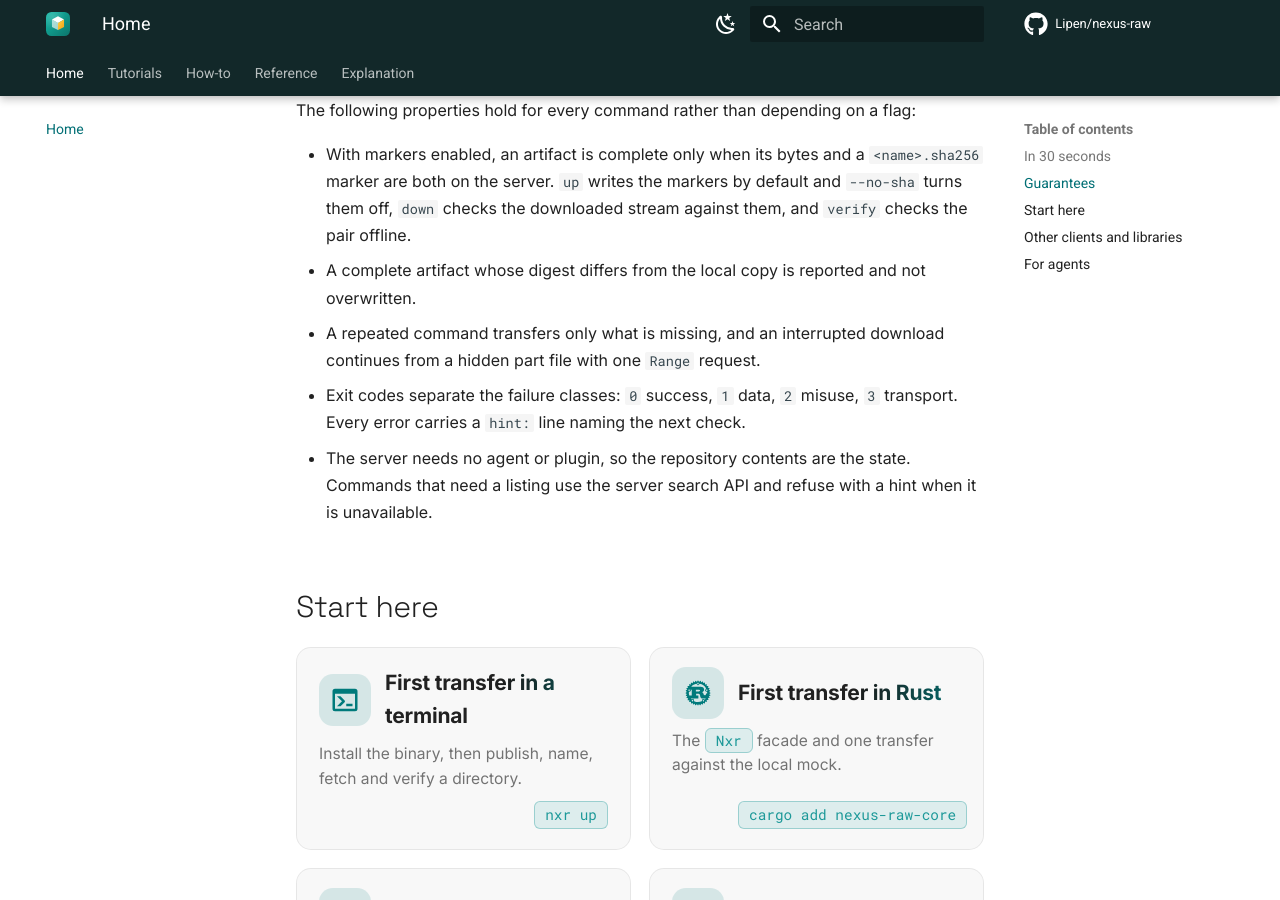
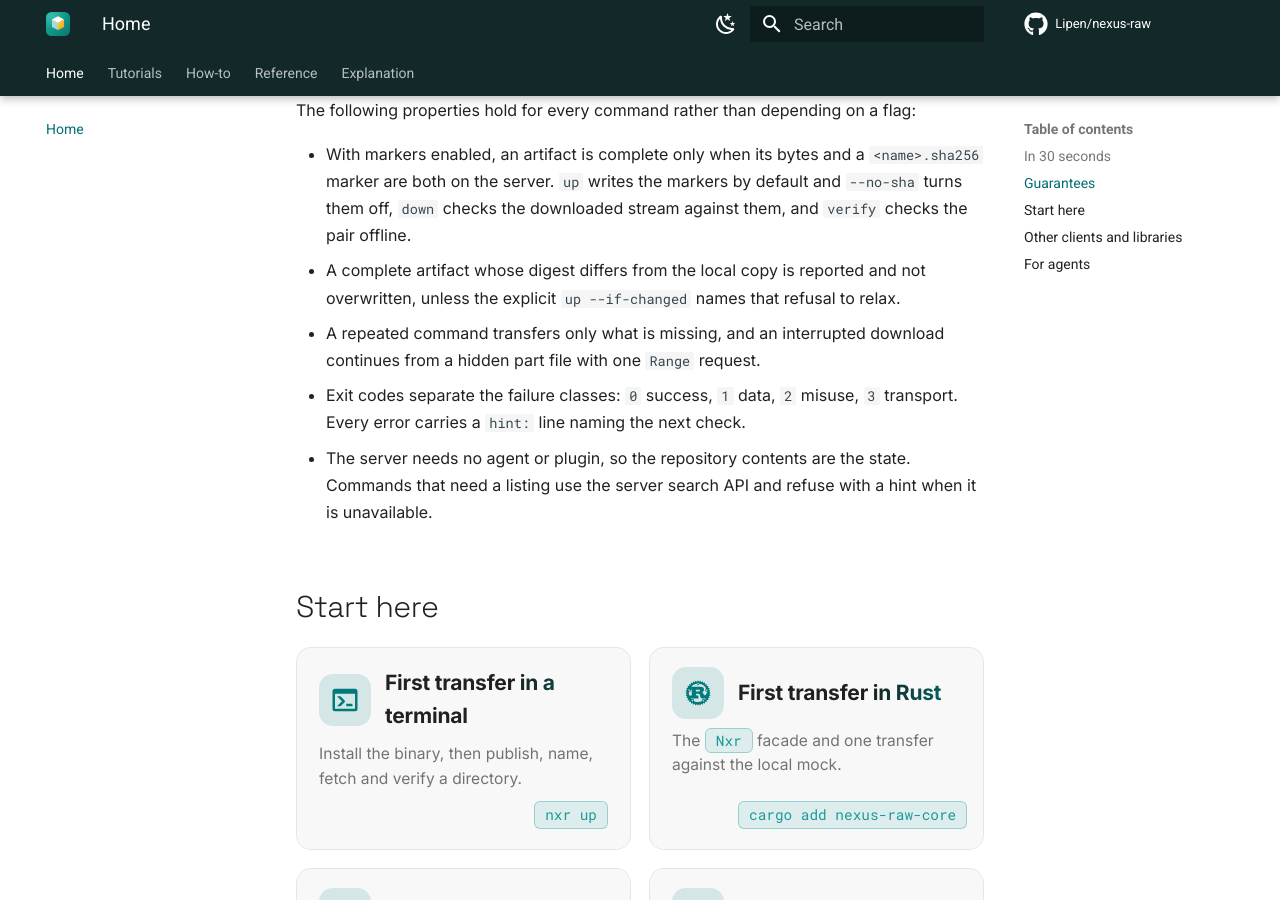
Before and after one commit to Lipen/nexus-raw, an MkDocs documentation site: the page built from docs/index.md, in a window 1280 px wide and 900 px high, scrolled down 2163 px. Built offline with MkDocs 1.6.1 and Material for MkDocs 9.7.7, drawn with Linux system fonts in a browser that asks for light colours; comment, search, counter and statistics services are not loaded.

Commit message:
docs: qualify the no-overwrite guarantee

```diff
--- a/docs/index.md
+++ b/docs/index.md
@@ -83,7 +83,7 @@ The following properties hold for every command rather than depending on a flag:
 
 - With markers enabled, an artifact is complete only when its bytes and a `<name>.sha256` marker are both on the server.
   `up` writes the markers by default and `--no-sha` turns them off, `down` checks the downloaded stream against them, and `verify` checks the pair offline.
-- A complete artifact whose digest differs from the local copy is reported and not overwritten.
+- A complete artifact whose digest differs from the local copy is reported and not overwritten, unless the explicit `up --if-changed` names that refusal to relax.
 - A repeated command transfers only what is missing, and an interrupted download continues from a hidden part file with one `Range` request.
 - Exit codes separate the failure classes: `0` success, `1` data, `2` misuse, `3` transport.
   Every error carries a `hint:` line naming the next check.
```
Also changed, not shown: README.md (+2 -2 lines), README.ru.md (+2 -2 lines), crates/nexus-raw-core/README.md (+1 -1 lines), crates/nexus-raw/README.md (+1 -1 lines).
